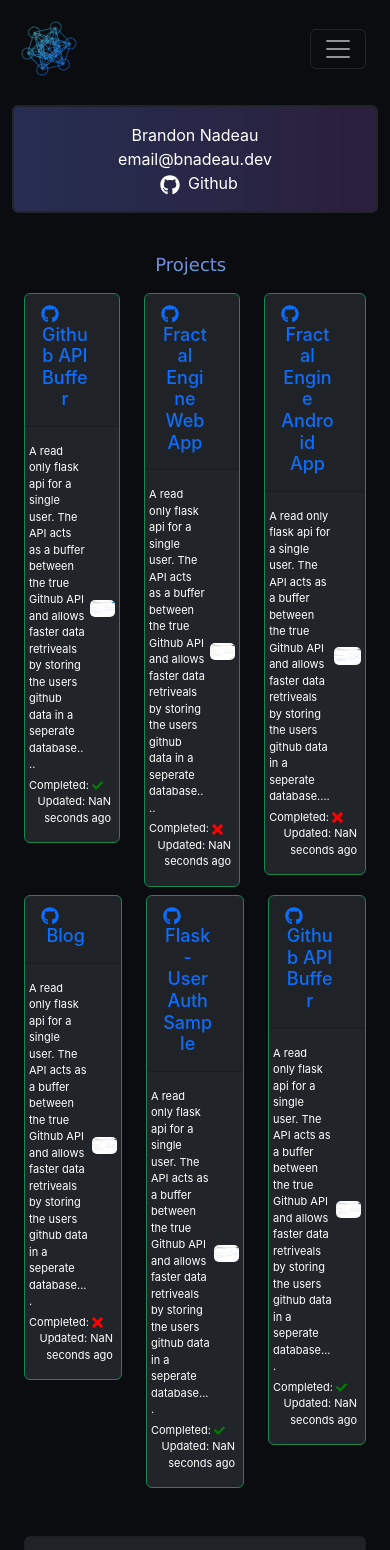
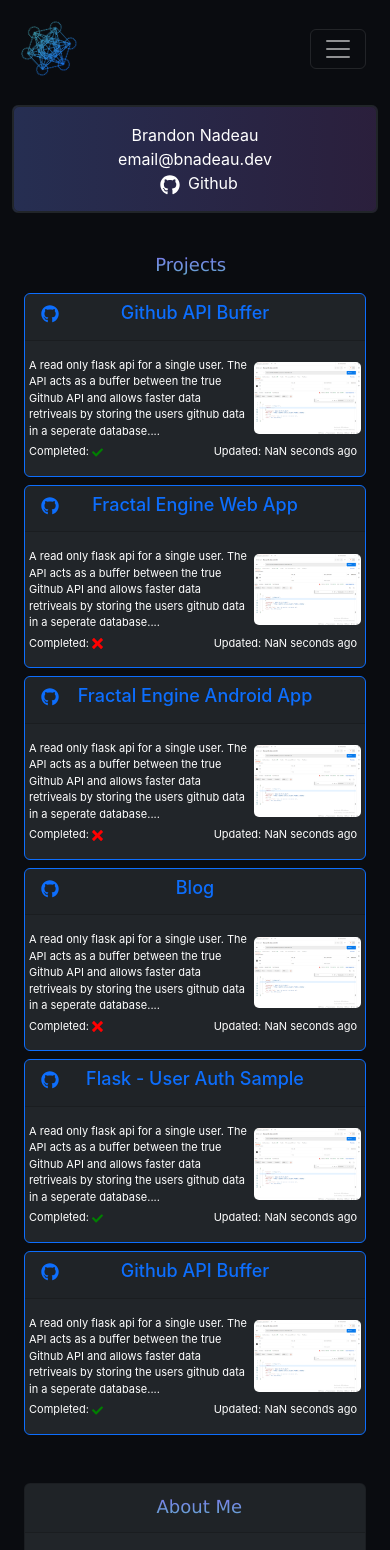
Before and after one commit to crispycret/portfolio, a React (Create React App) app: page / in a window 390 px wide. Shown: the top 1550 px of the page. Built offline with nearby package versions, Linux system fonts and the light colour scheme; no server answers.

Commit message:
Fixed mobile view

```diff
--- a/src/components/Home/GithubExtension.tsx
+++ b/src/components/Home/GithubExtension.tsx
@@ -15,9 +15,7 @@
     const MINUTE_MS = 60000;
 
     const update = () => {
-        console.log("UPDATING GITHUB API")
         Github.update().then((response) => {
-            console.log("Selecting Last Worked on Repo")
             updateSelectedRepo()
         })
     }
--- a/src/components/Projects/Project.tsx
+++ b/src/components/Projects/Project.tsx
@@ -89,7 +89,7 @@
 
 
             { isMobile &&
-                <Card className='bg-dark text-white square border border-success mt-2'>
+                <Card className='bg-dark text-white square border border-primary mt-2'>
                     <Card.Header>
                         <Card.Title>
                             <a href={props.githubUrl} style={{textDecoration:'none'}}>
--- a/src/components/Projects/Projects.tsx
+++ b/src/components/Projects/Projects.tsx
@@ -78,6 +78,31 @@
                     {isNotMobile && <GradientText text='Projects' fontSize={28} x={45} y={80} height={3}/>}
                 </Container>
 
+                {isMobile &&
+                <>
+                    <Row>
+                        <Col><Project {...projects[0]}/></Col>
+                    </Row>
+                    <Row>
+                        <Col><Project {...projects[1]}/></Col>
+                    </Row>
+                    <Row>
+                        <Col><Project {...projects[2]}/></Col>
+                    </Row>
+                    <Row>
+                        <Col><Project {...projects[3]}/></Col>
+                    </Row>
+                    <Row>
+                        <Col><Project {...projects[4]}/></Col>
+                    </Row>
+                    <Row>
+                        <Col><Project {...projects[0]}/></Col>
+                    </Row>
+                </>
+                }
+
+                {isNotMobile &&
+                <>
                     <Row>
                         <Col><Project {...projects[0]}/></Col>
                         <Col><Project {...projects[1]}/></Col>
@@ -88,6 +113,9 @@
                         <Col><Project {...projects[4]}/></Col>
                         <Col><Project {...projects[0]}/></Col>
                     </Row>
+                </>
+                }
+
             </Container>
         </>
     )
--- a/src/helpers/utils/GradientText.tsx
+++ b/src/helpers/utils/GradientText.tsx
@@ -18,7 +18,7 @@
                 <stop offset="100%" style={{stopColor: '#67a6d0', stopOpacity:'1'}} />
                 </linearGradient>
             </defs>
-            <text fill="url(#grad1)" font-size={props.fontSize} font-family="Verdana" x={`${props.x}%`} y={`${props.y}%`}>
+            <text fill="url(#grad1)" fontSize={props.fontSize} fontFamily="Verdana" x={`${props.x}%`} y={`${props.y}%`}>
                 {props.text}
             </text>
         </svg>
```
Lines whose indentation alone changed are shown as unchanged.
